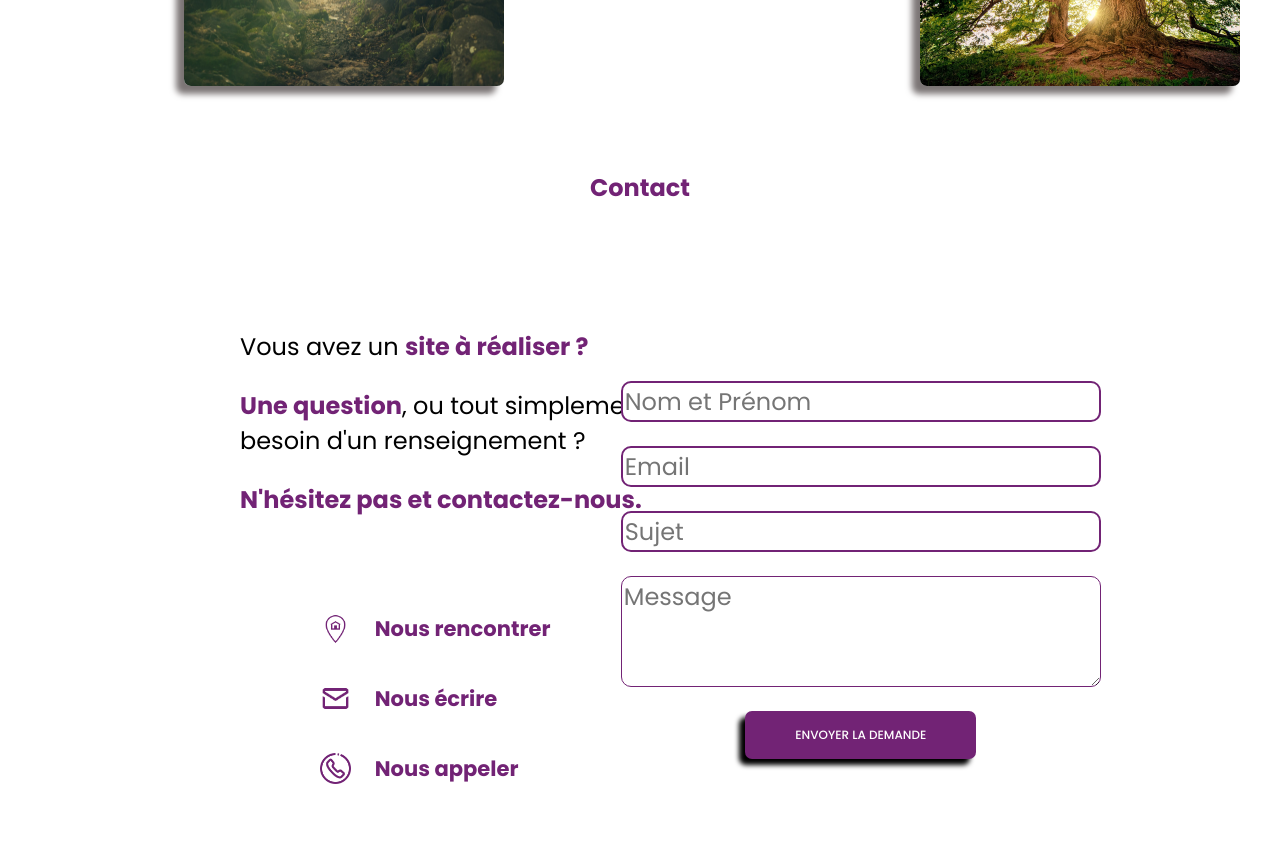
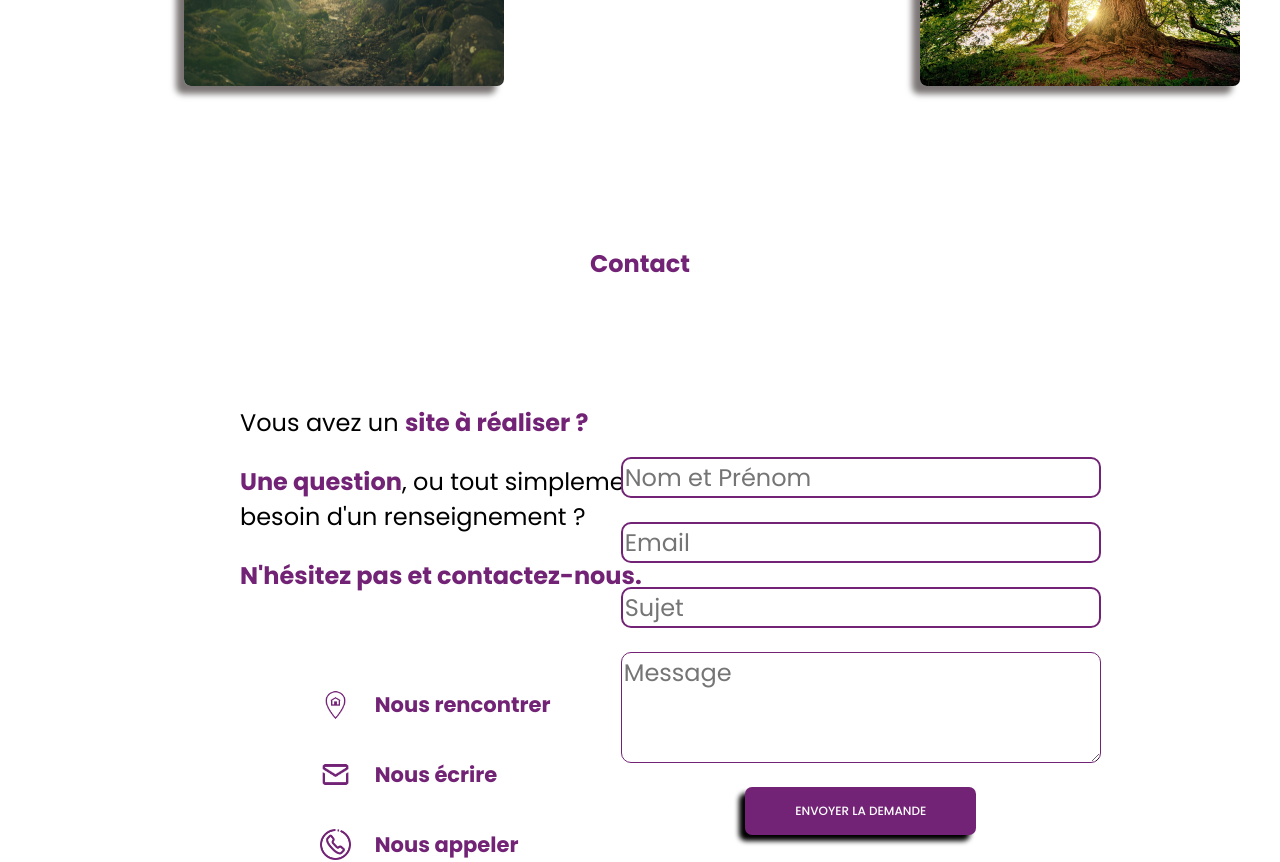
Before and after one commit to CathyThuliez/Crea-tech, a React (Create React App) app in the folder crea-tech/: page / in a window 1280 px wide. Shown: the part 3140-4002 px from the top of the page. Built offline with nearby package versions, Linux system fonts and the light colour scheme.

Commit message:
commit pour pull

```diff
--- a/crea-tech/src/App.css
+++ b/crea-tech/src/App.css
@@ -367,7 +367,7 @@ section.about {
 /* Style de base pour la page contact */
 
 section.contact {
-  padding-top: 1rem;
+  margin-top: 10rem;
   height: 100dvh;
   width: auto;
   margin-bottom: 10rem;
--- a/crea-tech/src/App.js
+++ b/crea-tech/src/App.js
@@ -1,3 +1,5 @@
+/* eslint-disable react/jsx-no-comment-textnodes */
+/* eslint-disable react/jsx-pascal-case */
 import "./App.css";
 import A_propos from "./components/A_propos";
 import Accueil from "./components/Accueil";
--- a/crea-tech/src/components/Contact.js
+++ b/crea-tech/src/components/Contact.js
@@ -1,3 +1,4 @@
+/* eslint-disable jsx-a11y/anchor-is-valid */
 import React from "react";
 import Info from "./Info";
 
--- a/crea-tech/src/components/Header.js
+++ b/crea-tech/src/components/Header.js
@@ -46,7 +46,7 @@ const Header = () => {
               <a href="#contact">Contact</a>
             </li>
             <div className="contact_Header">
-              <a href="#">
+              <a href="contact">
                 contact@crea-tech.fr{" "}
                 <p className="number_Header">06 42 14 03 29</p>
               </a>
```
Also changed, not shown: crea-tech/src/components/Accueil.js (line endings or trailing spaces).
